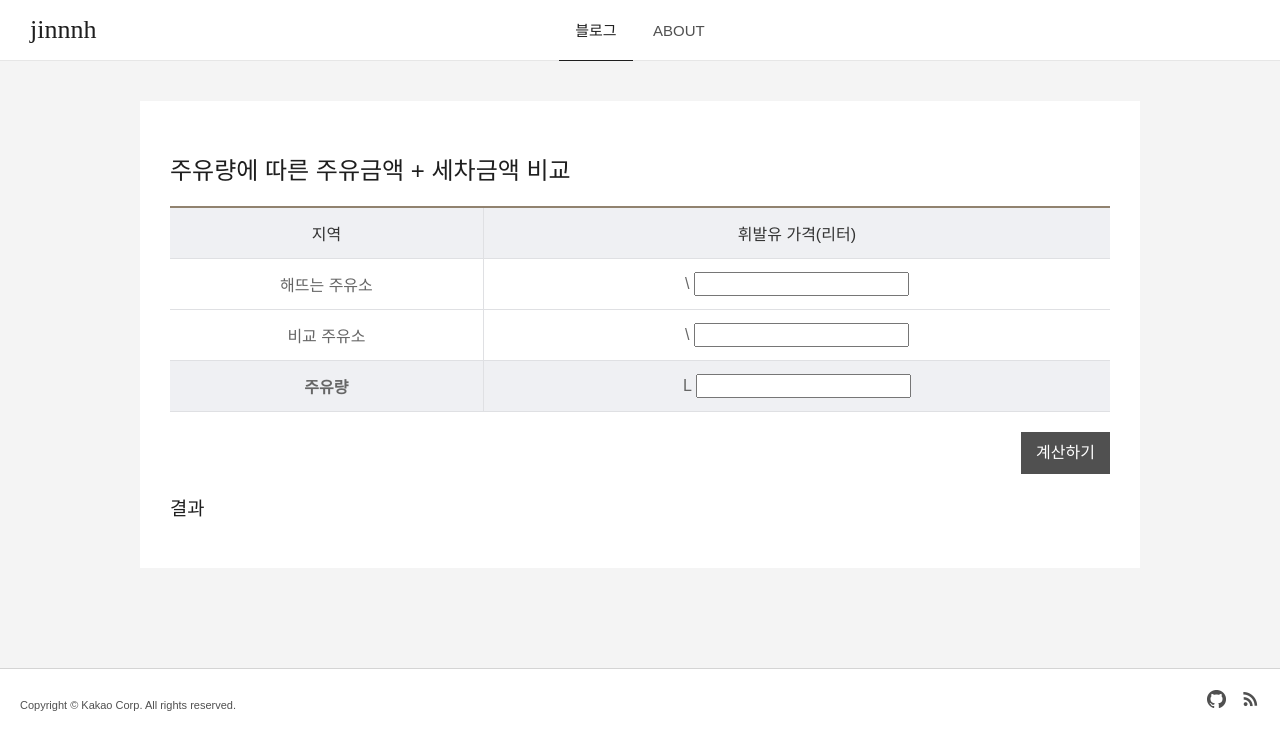
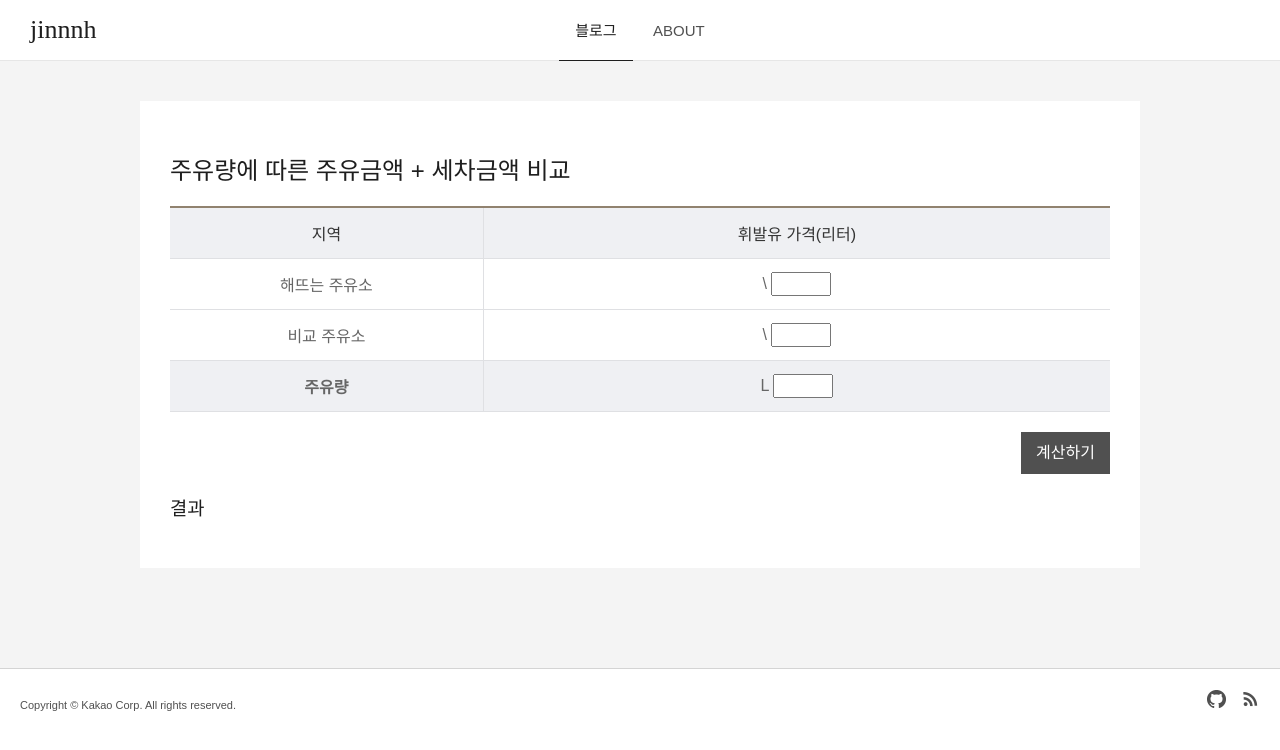
Before and after one commit to gutmate/gutmate.github.com, a Jekyll site: the page practice/oil_calculater.html, which Jekyll copies as it is, in a window 1280 px wide. Shown: the top 750 px of the page. Built offline with Jekyll 4.4.1, drawn with Linux system fonts in a browser that asks for light colours; some web fonts are replaced.

Commit message:
Update oil_calc

```diff
--- a/practice/oil_calculater.html
+++ b/practice/oil_calculater.html
@@ -70,17 +70,17 @@
                     <tfoot>
                         <tr>
                             <th scope="col">주유량</th>
-                            <td colspan="2">L <input type="text" id="oil_amount"></td>
+                            <td colspan="2">L <input type="text" id="oil_amount" style="width:60px"></td>
                         </tr>
                     </tfoot>
                     <tbody>
                         <tr>
                             <td>해뜨는 주유소</td>
-                            <td colspan="2">\ <input type="text" id="currentPrice1"></td>
+                            <td colspan="2">\ <input type="text" id="currentPrice1" style="width:60px"></td>
                         </tr>
                         <tr>
                             <td>비교 주유소</td>
-                            <td colspan="2">\ <input type="text" id="currentPrice2"></td>
+                            <td colspan="2">\ <input type="text" id="currentPrice2" style="width:60px"></td>
                         </tr>
                     </tbody>
                 </table>
```
